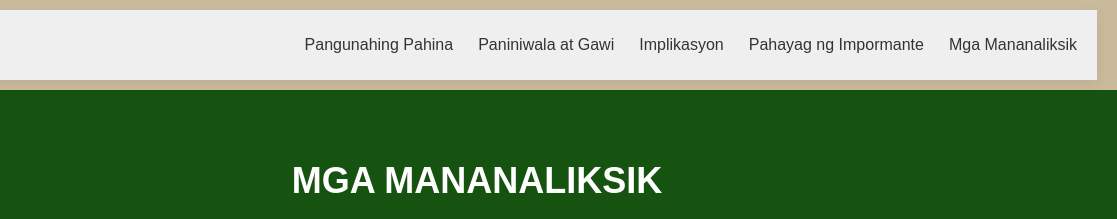
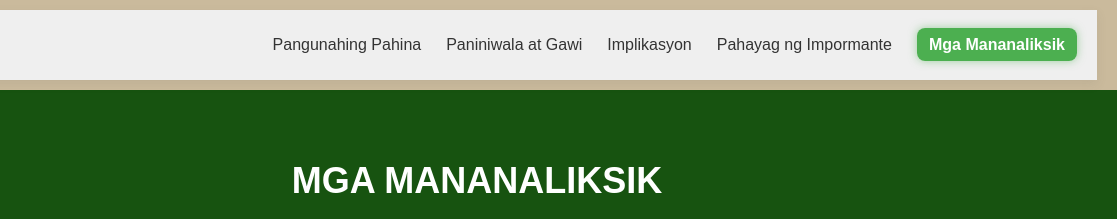
Before and after one commit to ecdysisdigitals/eagriku, a plain HTML site: page Mga mananaliksik.html in a window 1280 px wide. Shown: the top 219 px of the page, 163-1280 px from the left. Drawn offline with Linux system fonts and the light colour scheme.

Commit message:
Update Mga mananaliksik.html

```diff
--- a/Mga mananaliksik.html
+++ b/Mga mananaliksik.html
@@ -79,5 +79,24 @@
 
   <!-- Link to JavaScript -->
   <script src="script.js"></script>
+    <script>
+  window.addEventListener('DOMContentLoaded', () => {
+  const navLinks = document.querySelectorAll('.nav-links a');
+  let currentPage = decodeURIComponent(window.location.pathname.split('/').pop().split('?')[0]);
+
+  // Default to index.html if root, otherwise use the actual file
+  if (!currentPage || currentPage === '') {
+    currentPage = 'index.html';
+  }
+
+  navLinks.forEach(link => {
+    let href = link.getAttribute('href').split('?')[0]; // remove query params
+
+    if (href === currentPage) {
+      link.classList.add('active');
+    }
+  });
+});
+</script>
 </body>
 </html>
```
